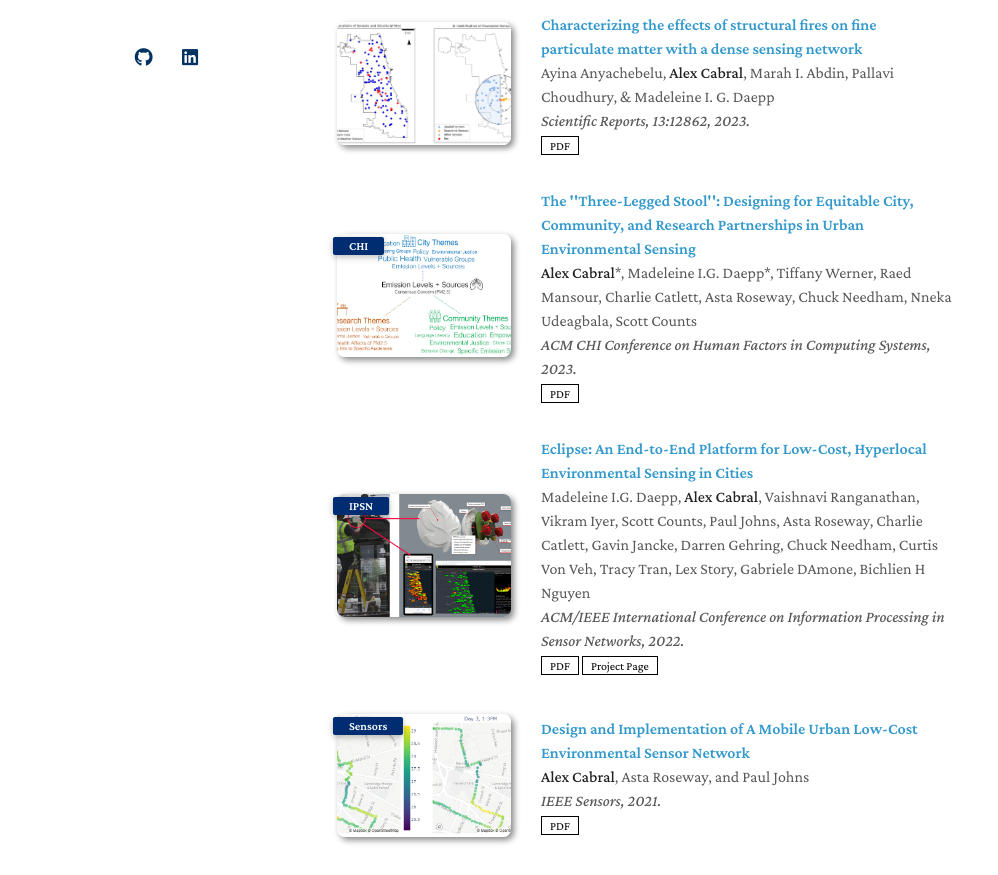
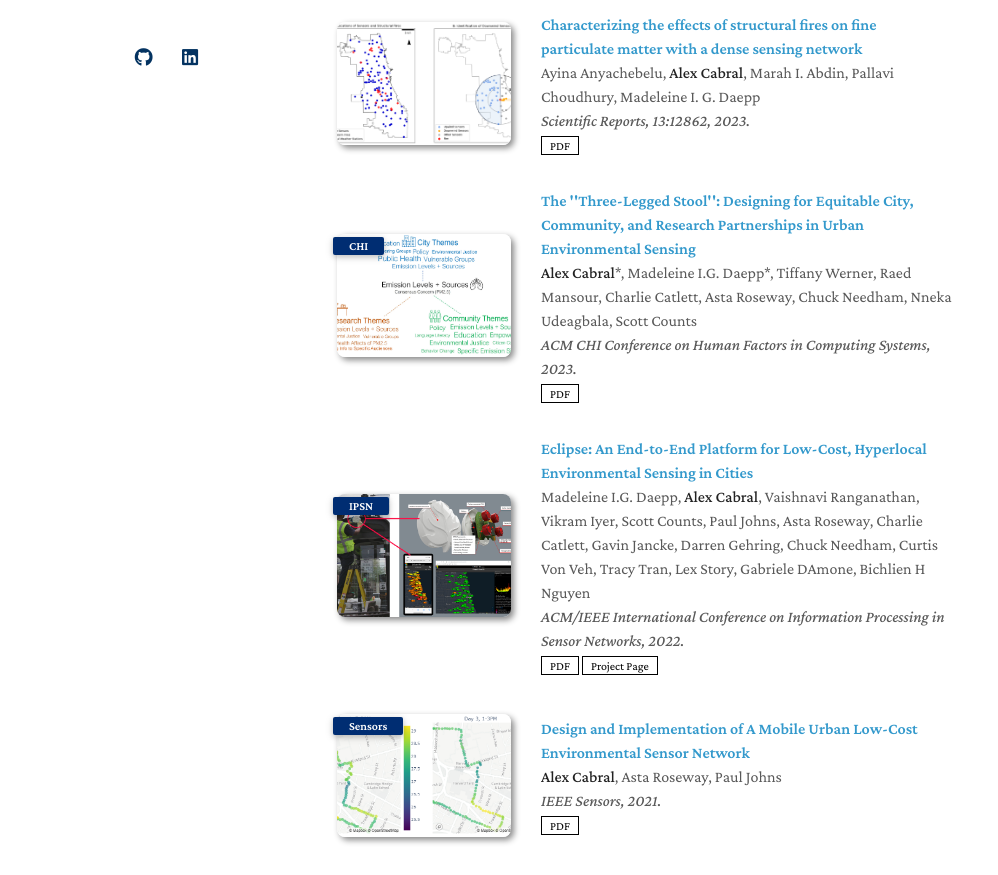
Before and after one commit to a-cabral/a-cabral.github.io, a Jekyll site: the page built from index.md, in a window 1280 px wide and 1400 px high, scrolled down 305 px. Shown: the part 385-1260 px from the top of the window, without its empty margins (153-1151 px from the left). Built offline with Jekyll 4.4.1, drawn with Linux system fonts in a browser that asks for light colours; nearby versions of some CDN libraries; a style sheet for code colours, icons or effects is not loaded; our own code applies the rules of GitHub Pages for plain Markdown files.

Commit message:
Update publications.yml

```diff
--- a/_data/publications.yml
+++ b/_data/publications.yml
@@ -1,7 +1,7 @@
 main:
 
   - title: Characterizing the effects of structural fires on fine particulate matter with a dense sensing network
-    authors: Ayina Anyachebelu, <strong>Alex Cabral</strong>, Marah I. Abdin, Pallavi Choudhury, & Madeleine I. G. Daepp
+    authors: Ayina Anyachebelu, <strong>Alex Cabral</strong>, Marah I. Abdin, Pallavi Choudhury, Madeleine I. G. Daepp
     #conference_short: MICCAI
     conference: Scientific Reports, 13:12862, 2023.
     #bibtex: https://bib.yliu.me/MICCAI23.txt
@@ -30,7 +30,7 @@ main:
     image: ./assets/img/urbanair_experience3.jpg
 
   - title: Design and Implementation of A Mobile Urban Low-Cost Environmental Sensor Network
-    authors: <strong>Alex Cabral</strong>, Asta Roseway, and Paul Johns
+    authors: <strong>Alex Cabral</strong>, Asta Roseway, Paul Johns
     conference_short: Sensors
     conference: IEEE Sensors, 2021.
     #bibtex: https://bib.yliu.me/MICCAI23.txt
```
